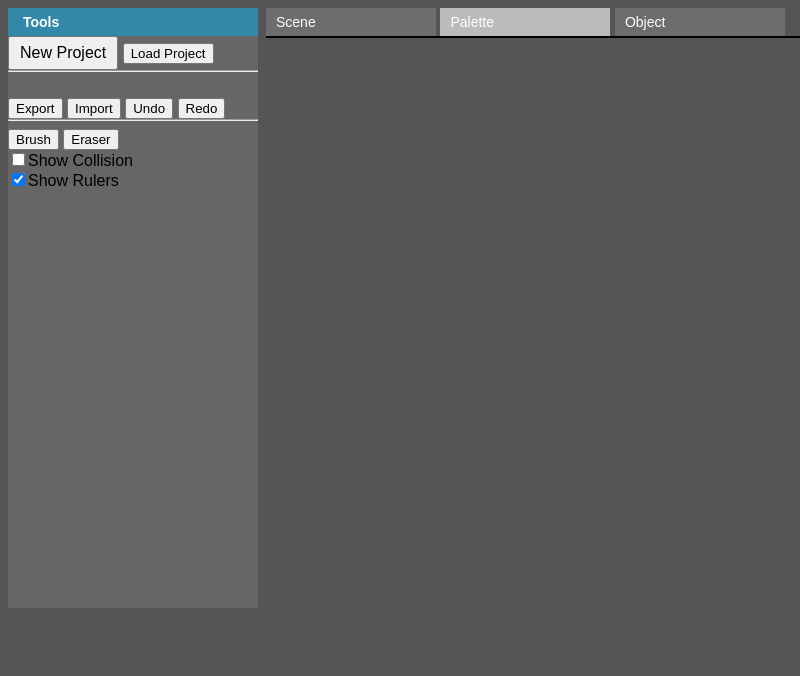
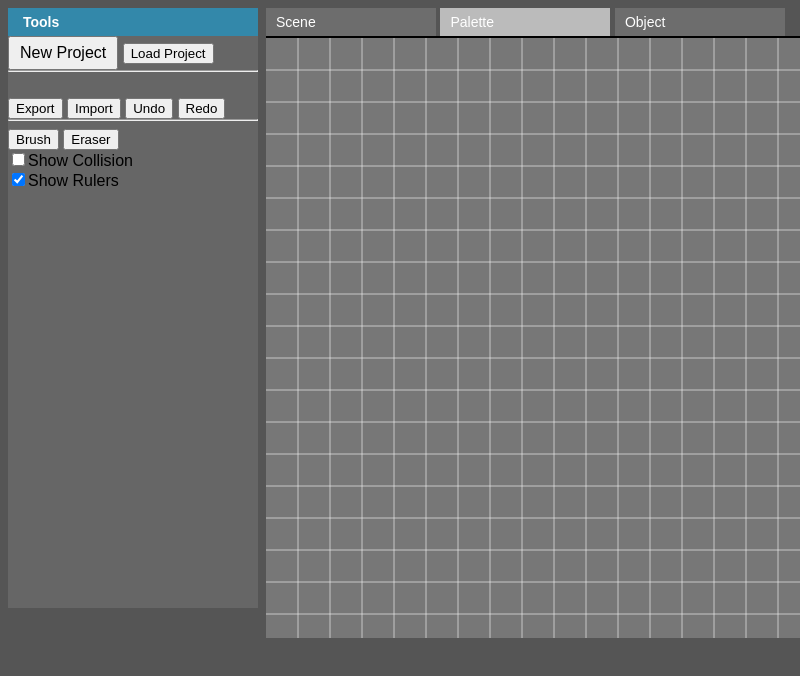
Before and after one commit to pohka/Map-Editor, an Electron app: page index.html in a window 800 px wide. Both pictures are taken after a click on the element "Palette". Shown: the top 676 px of the page. Drawn offline with Linux system fonts and the light colour scheme.

Commit message:
added palette editor

```diff
--- a/index.html
+++ b/index.html
@@ -21,6 +21,8 @@
     <script src="./js/action.js"></script>
     <script src="./js/section-layer.js"></script>
     <script src="./js/notification.js"></script>
+    <script src="./js/palette-editor-viewport.js"></script>
+    <script src="./js/palette-editor-ruler.js"></script>
   </head>
   <body>
 
@@ -49,7 +51,7 @@
         <div id="view-menu-object" onclick="setView('object')">Object</div>
       </div>
       <canvas class="scene-editor" id="editor"></canvas>
-      <canvas class="palette-editor"></canvas>
+      <canvas class="palette-editor" id="palette-editor"></canvas>
       <canvas class="object-editor"></canvas>
     </div>
     <div class="col right-col">
--- a/js/main.js
+++ b/js/main.js
@@ -9,11 +9,12 @@ order of coordinate systems:
 
 */
 
-let editor, palette;
+let editor, palette, paletteEditor;
 
 window.onload = () => {
   editor = new EditorViewport("editor", 1100, 600);
   palette = new PaletteViewport("palette", 512, 512);
+  paletteEditor = new PaletteEditorViewport("palette-editor", 1100, 600);
   setupDOMs();
 
   //find all the images and preload them
@@ -234,6 +235,10 @@ function setView(viewName){
       el.style.display = "none";
     }
   }
+
+  if(viewName == "palette"){
+    paletteEditor.draw();
+  }
 }
 
 //sets up the DOM events for some of the UI
@@ -261,5 +266,6 @@ function setupDOMs(){
     Store.selectedPalette = paletteSelect.value;
     palette.setImg();
     palette.draw();
+    paletteEditor.draw();
   });
 }
--- /dev/null
+++ b/js/palette-editor-ruler.js
@@ -0,0 +1,30 @@
+
+class PaletteEditorRuler{
+  constructor(){
+
+  }
+
+  draw(vp){
+    let maxX = Math.ceil(vp.width / Chunk.tileSize);
+    let maxY = Math.ceil(vp.height / Chunk.tileSize);
+
+    vp.ctx.lineWidth = 1;
+    vp.ctx.strokeStyle = '#efefefaa';
+
+    //horizontal lines
+    for(let y=1; y<maxY; y++){
+      vp.ctx.beginPath();
+      vp.ctx.moveTo(0, y * Chunk.tileSize);
+      vp.ctx.lineTo(vp.width, y * Chunk.tileSize);
+      vp.ctx.stroke();
+    }
+
+    //vertical lines
+    for(let x=1; x<maxX; x++){
+      vp.ctx.beginPath();
+      vp.ctx.moveTo(x * Chunk.tileSize, 0);
+      vp.ctx.lineTo(x * Chunk.tileSize, vp.height);
+      vp.ctx.stroke();
+    }
+  }
+}
--- /dev/null
+++ b/js/palette-editor-viewport.js
@@ -0,0 +1,14 @@
+class PaletteEditorViewport extends Viewport{
+  constructor(id, w, h){
+    super(id, w, h, new PaletteEditorRuler(), "#777");
+  }
+
+  draw(){
+    super.draw();
+    let img = this.img = Store.findImgObj(Store.selectedPalette);
+    if(img != null){
+      this.ctx.drawImage(this.img, 0, 0);
+    }
+    this.ruler.draw(this);
+  }
+}
```
